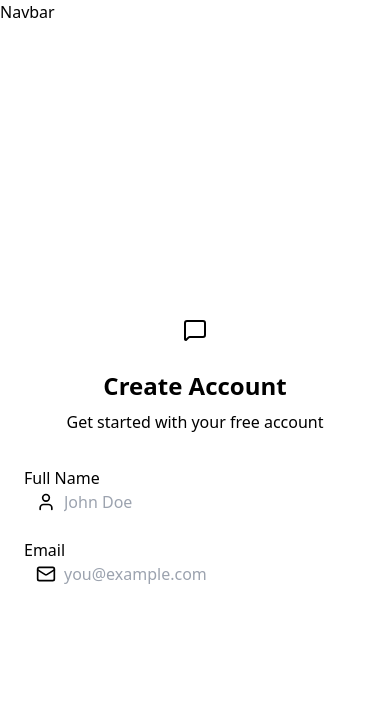
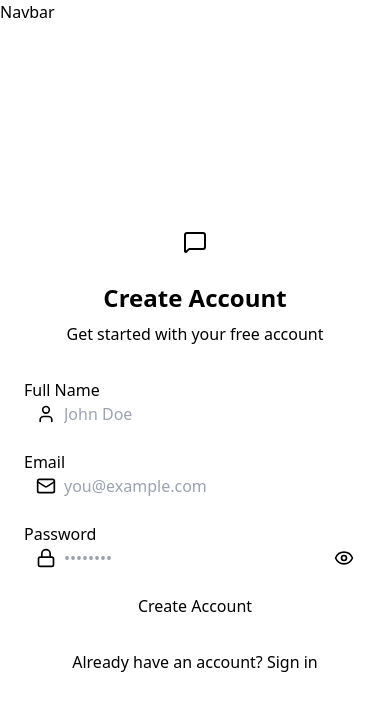
Before and after one commit to hurzpoet261/PBL4-Du_an_MERN_Messenger, a React (Vite) app in the folder frontend/: page /signup in a window 390 px wide. Shown: the top 710 px of the page. Built offline with nearby package versions, Linux system fonts and the light colour scheme; no server answers.

Commit message:
fullSignUp

```diff
--- a/frontend/eslint.config.js
+++ b/frontend/eslint.config.js
@@ -24,6 +24,7 @@
     },
     rules: {
       'no-unused-vars': ['error', { varsIgnorePattern: '^[A-Z_]' }],
+      'react/prop-types': 'off',
     },
   },
 ])
--- /dev/null
+++ b/frontend/src/components/AuthImagePattern.jsx
@@ -0,0 +1,22 @@
+const AuthImagePattern = ({ title, subtitle }) => {
+  return (
+    <div className="hidden lg:flex items-center justify-center bg-base-200 p-12">
+      <div className="max-w-md text-center">
+        <div className="grid grid-cols-3 gap-3 mb-8">
+          {[...Array(9)].map((_, i) => (
+            <div
+              key={i}
+              className={`aspect-square rounded-2xl bg-primary/10 ${
+                i % 2 === 0 ? "animate-pulse" : ""
+              }`}
+            />
+          ))}
+        </div>
+        <h2 className="text-2xl font-bold mb-4">{title}</h2>
+        <p className="text-base-content/60">{subtitle}</p>
+      </div>
+    </div>
+  );
+};
+
+export default AuthImagePattern;
--- a/frontend/src/pages/SignUpPage.jsx
+++ b/frontend/src/pages/SignUpPage.jsx
@@ -1,9 +1,13 @@
-import React, { useState } from "react";
-import { MessageSquare, User, Mail } from "lucide-react";
+import { useState } from "react";
 import { useAuthStore } from "../store/useAuthStore";
+import { Eye, EyeOff, Loader2, Lock, Mail, MessageSquare, User } from "lucide-react";
+import { Link } from "react-router-dom";
+
+import AuthImagePattern from "../components/AuthImagePattern";
+import toast from "react-hot-toast";
 
 const SignUpPage = () => {
-  const [showSetPassword, setShowSetPassword] = useState(false);
+  const [showPassword, setShowPassword] = useState(false);
   const [formData, setFormData] = useState({
     fullName: "",
     email: "",
@@ -11,9 +15,20 @@
   });
   const { signup, isSigningUp } = useAuthStore();
 
-  const validateForm = () => {};
+  const validateForm = () => {
+    if (!formData.fullName.trim()) return  toast.error("Full name is required");
+    if (!formData.email.trim()) return  toast.error("Email is required");
+    if (!/\S+@\S+\.\S+/.test(formData.email)) return toast.error("Invalid email format");
+    if (!formData.password.trim()) return  toast.error("Password is required");
+    if (formData.password.length < 6) return toast.error("Password must be at least 6 characters");
+
+    return true;
+  };
   const handleSubmit = (e) => {
     e.preventDefault();
+
+    const success = validateForm();
+    if (success === true ) signup(formData);
   };
 
   return (
@@ -55,6 +70,7 @@
                 />
               </div>
             </div>
+
               <div className="form-control">
               <label className="label">
                 <span className="label-text font-medium">Email</span>
@@ -74,12 +90,64 @@
                 />
               </div>
             </div>
+
+            <div className="form-control">
+              <label className="label">
+                <span className="label-text font-medium">Password</span>
+              </label>
+              <div className="relative">
+                <div className="absolute inset-y-0 left-0 pl-3 flex items-center pointer-events-none">
+                  <Lock className="size-5 text-base-content/40" />
+                </div>
+                <input
+                  type={showPassword ? "text" : "password"}
+                  className={`input input-bordered w-full pl-10`}
+                  placeholder="••••••••"
+                  value={formData.password}
+                  onChange={(e) => setFormData({ ...formData, password: e.target.value })}
+                />
+                <button
+                  type="button"
+                  className="absolute inset-y-0 right-0 pr-3 flex items-center"
+                  onClick={() => setShowPassword(!showPassword)}
+                >
+                  {showPassword ? (
+                    <EyeOff className="size-5 text-base-content/40" />
+                  ) : (
+                    <Eye className="size-5 text-base-content/40" />
+                  )}
+                </button>
+              </div>
+            </div>
+
+            <button type="submit" className="btn btn-primary w-full" disabled={isSigningUp}>
+              {isSigningUp ? (
+                <>
+                  <Loader2 className="size-5 animate-spin" />
+                  Loading...
+                </>
+              ) : (
+                "Create Account"
+              )}
+            </button>
           </form>
+
+          <div className="text-center">
+            <p className="text-base-content/60">
+              Already have an account?{" "}
+              <Link to="/login" className="link link-primary">
+                Sign in
+              </Link>
+            </p>
+          </div>
         </div>
       </div>
 
       {/* Right Side */}
-      <div className="hidden lg:block bg-primary/5"></div>
+      <AuthImagePattern
+        title="Join our community"
+        subtitle="Connect with friends, share moments, and stay in touch with your loved ones."
+      />
     </div>
   );
 };
--- a/frontend/src/store/useAuthStore.js
+++ b/frontend/src/store/useAuthStore.js
@@ -1,5 +1,6 @@
 import { create } from 'zustand'
 import { axiosInstance } from '../lib/axios.js'
+import toast from 'react-hot-toast';
 
 export const useAuthStore = create((set) => ({
     authUser: null,
@@ -19,5 +20,18 @@
         } finally{
             set({isCheckingAuth: false})
         }
-    }
+    },
+    signup: async (data) => {
+        set({ isSigningUp: true });
+        try {
+            const res = await axiosInstance.post('/auth/signup', data);
+            set({ authUser: res.data });
+            toast.success("Signup successfully! ")
+
+        } catch (error) {
+            toast.error(error.response.data.message)
+        }finally{
+            set({ isSigningUp: false });
+        }
+    },
 }));
```
